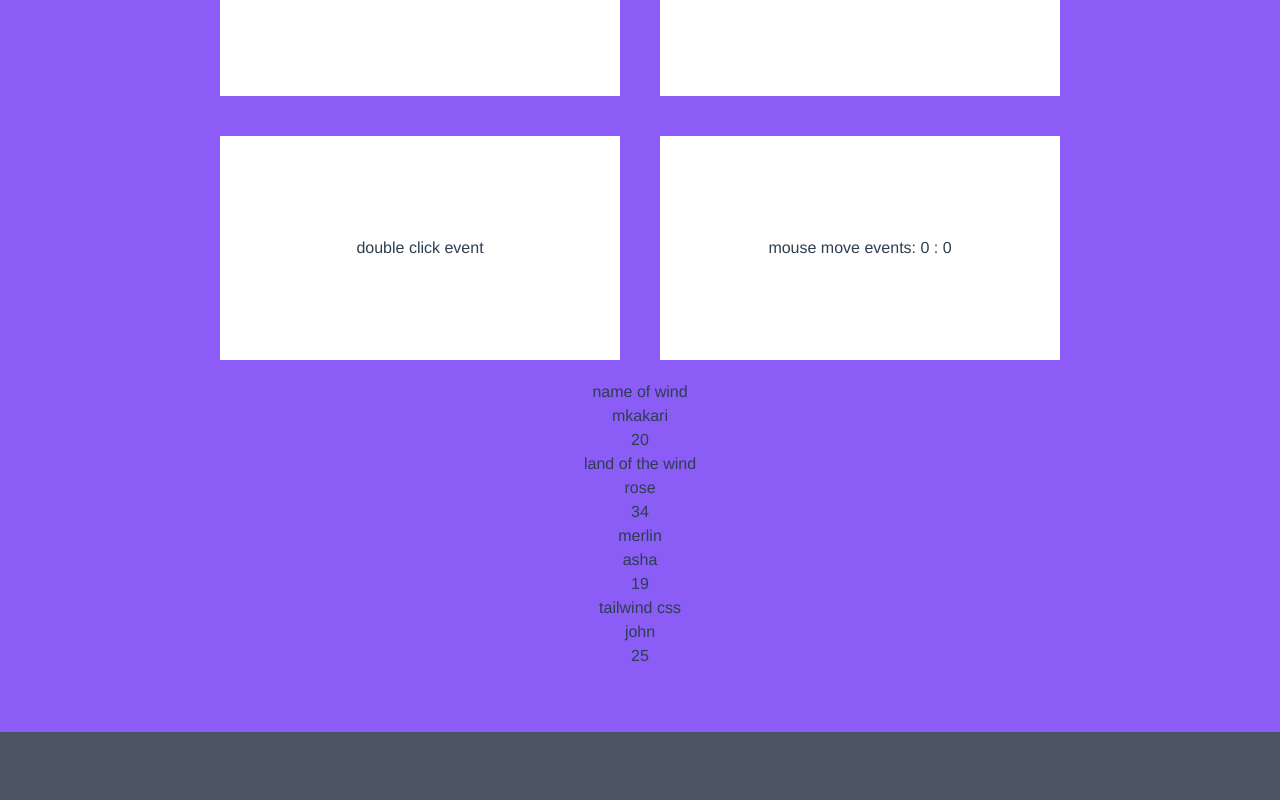
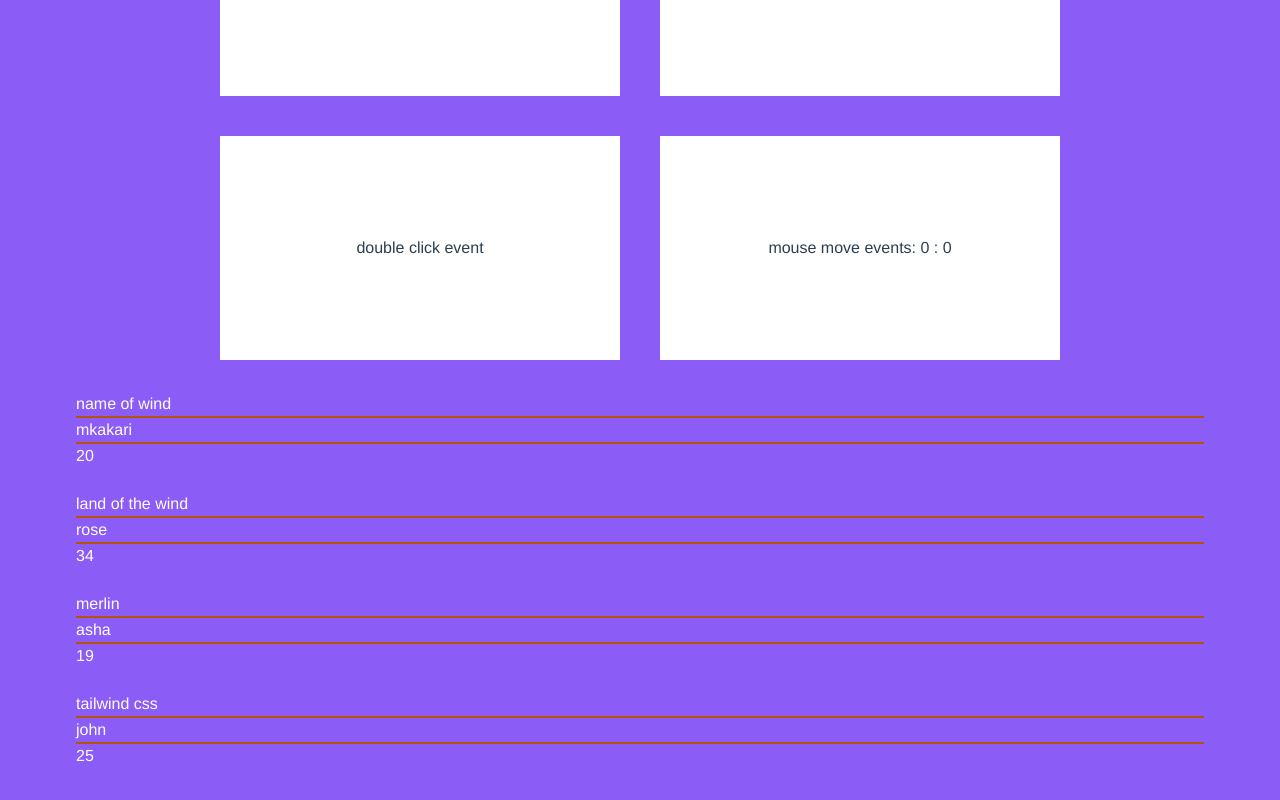
Before and after one commit to andersoncharle/black-tech, a Vue app: page / in a window 1280 px wide. Shown: the part 488-1288 px from the top of the page. Before the commit the page ends 1220 px from the top, so only its background shows below. Built offline with nearby package versions, Linux system fonts and the light colour scheme.

Commit message:
accces book objects && styles it

```diff
--- a/src/App.vue
+++ b/src/App.vue
@@ -30,8 +30,8 @@ instead use v-else
   <div class="box" @mousemove="handleMousemoveEvent">mouse move events: {{ x }} : {{ y }}</div>
 
 <!--v-for-->
-  <ul>
-    <li v-for="book in books" :key="book">
+  <ul class="text-white text-justify">
+    <li v-for="book in books" :key="book" class="p-3 divide-y-2 divide-amber-700">
     <h1>{{book.title}}</h1>
       <p>{{book.author}}</p>
       <p>{{book.age}}</p>
```
